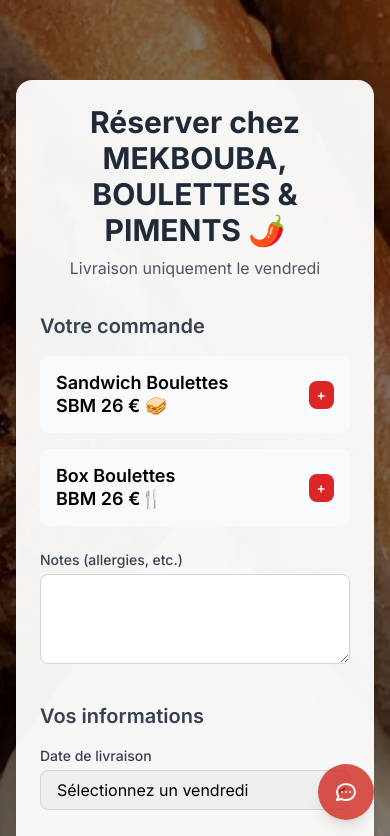
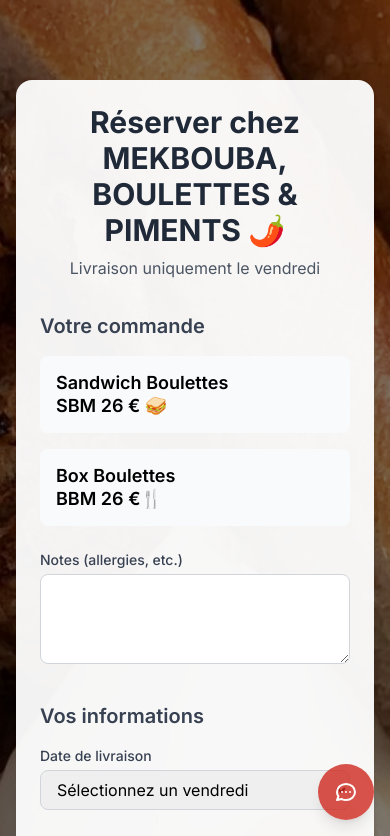
Before and after one commit to jimeye/mekboubaV2, a Next.js app: page /reservation in a window 390 px wide. Shown: the top 836 px of the page. Built offline with nearby package versions, Linux system fonts and the light colour scheme.

Commit message:
Responsive : titres SBM/BBM sur 2 lignes en mobile, 1 ligne en desktop

```diff
--- a/app/reservation/page.js
+++ b/app/reservation/page.js
@@ -256,12 +256,9 @@
                   <h2 className="text-xl font-semibold mb-4 text-gray-700">Votre commande</h2>
                   {/* SBM */}
                   <div className="bg-gray-50 p-4 rounded-lg mb-4">
-                      <div className="flex justify-between items-center">
-                          <div>
-                            <h3 className="font-semibold text-lg leading-tight">Sandwich Boulettes</h3>
-                            <div className="font-semibold text-lg leading-tight">SBM 26 € 🥪</div>
-                          </div>
-                          <button type="button" onClick={() => addItem('sbm')} className="bg-accent-red text-white px-2 md:px-3 py-1 md:py-1.5 rounded-lg font-semibold text-sm">+</button>
+                      <div className="flex flex-col md:flex-row md:items-center">
+                        <span className="font-semibold text-lg leading-tight">Sandwich Boulettes</span>
+                        <span className="font-semibold text-lg leading-tight md:ml-2">SBM 26 € 🥪</span>
                       </div>
                       {formData.sbmItems.map((item, index) => (
                           <div key={item.id} className="mt-1 ml-4 p-1.5 border-l-4 border-accent-red bg-white rounded-r-lg">
@@ -294,12 +291,9 @@
                   </div>
                   {/* BBM */}
                   <div className="bg-gray-50 p-4 rounded-lg">
-                      <div className="flex justify-between items-center">
-                          <div>
-                            <h3 className="font-semibold text-lg leading-tight">Box Boulettes</h3>
-                            <div className="font-semibold text-lg leading-tight">BBM 26 €🍴</div>
-                          </div>
-                          <button type="button" onClick={() => addItem('bbm')} className="bg-accent-red text-white px-2 md:px-3 py-1 md:py-1.5 rounded-lg font-semibold text-sm">+</button>
+                      <div className="flex flex-col md:flex-row md:items-center">
+                        <span className="font-semibold text-lg leading-tight">Box Boulettes</span>
+                        <span className="font-semibold text-lg leading-tight md:ml-2">BBM 26 €🍴</span>
                       </div>
                       {formData.bbmItems.map((item, index) => (
                           <div key={item.id} className="mt-1 ml-4 p-1.5 border-l-4 border-accent-red bg-white rounded-r-lg">
```
